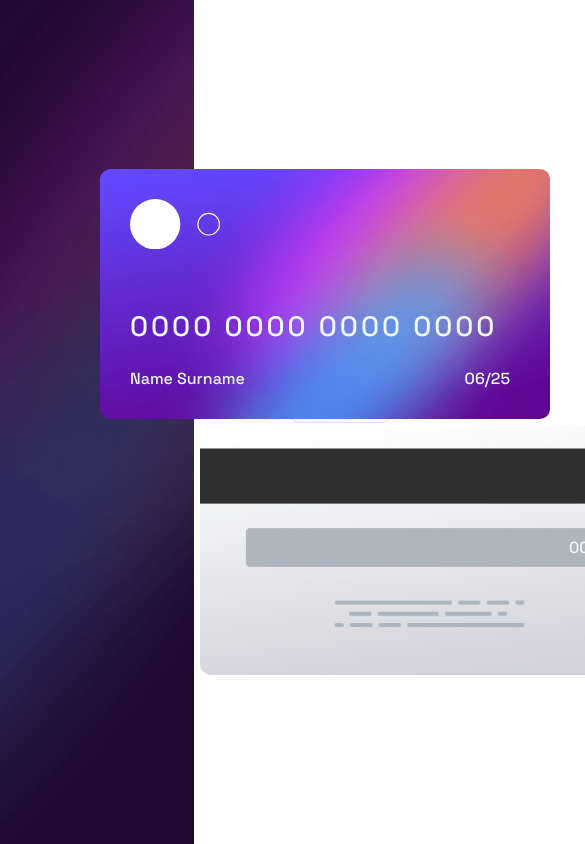
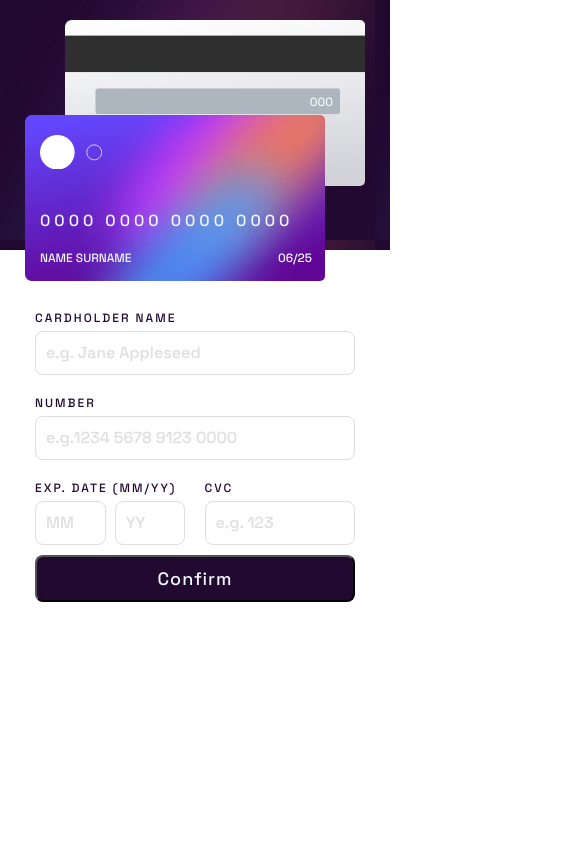
Before and after one commit to vicbeatles/card-form, a React (Create React App) app: page / in a window 390 px wide. Shown: the top 844 px of the page, 585 px wide, since content can reach past the window. Built offline with nearby package versions, Linux system fonts and the light colour scheme.

Commit message:
Layout mobile done

```diff
--- a/src/App.css
+++ b/src/App.css
@@ -28,3 +28,45 @@
     left: 200px;
     bottom: 20vh;
 }
+
+@media (max-width: 1024px) {
+
+    .main {
+
+        flex-direction: column;
+    }
+
+    .cards {
+        width: 100%;
+        height: 30vh;
+        max-height: 250px;
+        background-image: url("assets/images/bg-main-mobile.png");
+
+    }
+
+
+    .form-container {
+        height: 70vh;
+        display: flex;
+        padding-top: 50px;
+        padding-left: 0px;
+        align-items: center;
+        justify-content: center;
+
+
+    }
+
+    .front-card-container {
+        left: 25px;
+        top: 115px;
+
+    }
+
+    .rear-card-container {
+        bottom: 0px;
+        left: 65px;
+        top: 20px;
+
+    }
+
+}
--- a/src/App.js
+++ b/src/App.js
@@ -7,8 +7,8 @@ function App() {
   return (
     <div className="main">
       <div className="cards">
+      <div className="rear-card-container"><RearCard /></div>
         <div className="front-card-container"><FrontCard /></div>
-        <div className="rear-card-container"><RearCard /></div>
       </div>
       <div className="form-container">
         <Form />
--- a/src/components/Form/styles.css
+++ b/src/components/Form/styles.css
@@ -63,3 +63,7 @@ button {
     border-radius: 8px;
     padding: 10px;
 }
+
+@media (max-width: 1024px) {
+
+}
--- a/src/components/FrontCard/FrontCard.jsx
+++ b/src/components/FrontCard/FrontCard.jsx
@@ -7,7 +7,7 @@ const FrontCard = () => {
     <div className='front-card'>
         <div className="logo"></div>
         <div className="numbers">0000 0000 0000 0000</div>
-        <div className="cardholder-name">Name Surname</div>
+        <div className="cardholder-name">NAME SURNAME</div>
         <div className="exp-date">06/25</div>
     </div>
   )
--- a/src/components/FrontCard/styles.css
+++ b/src/components/FrontCard/styles.css
@@ -42,3 +42,39 @@
     bottom: 30px;
     right: 40px;
 }
+
+
+@media (max-width: 1024px) {
+
+    .front-card {
+        height: 166px;
+        width: 300px;
+        border-radius: 5px;
+        padding-left: 15px;
+        font-size: 12px;
+
+    }
+
+    .logo {
+        width: 62px;
+        height: 34px;
+        top: 20px;
+    }
+
+    .numbers {
+
+        bottom: 50px;
+        font-size: 16px;
+        letter-spacing: 4px;
+    }
+
+    .cardholder-name {
+        bottom: 15px;
+    }
+
+    .exp-date {
+        bottom: 15px;
+        right: 13px;
+    }
+
+}
--- a/src/components/RearCard/styles.css
+++ b/src/components/RearCard/styles.css
@@ -18,3 +18,19 @@
     font-weight: 500;
     font-family: 'Space Grotesk', sans-serif;
 }
+
+@media (max-width: 1024px) {
+
+    .rear-card {
+        height: 166px;
+        width: 300px;
+        border-radius: 5px;
+
+    }
+
+    .cvv {
+        top: 74px;
+        right: 32px;
+        font-size: 12px;
+    }
+}
```
